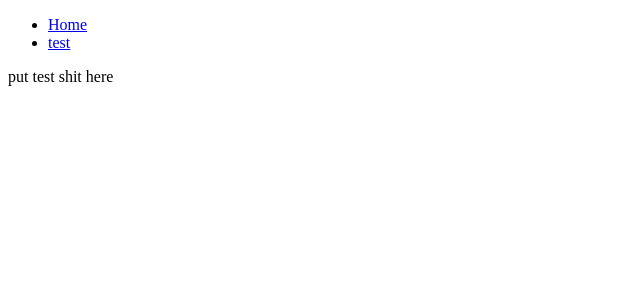
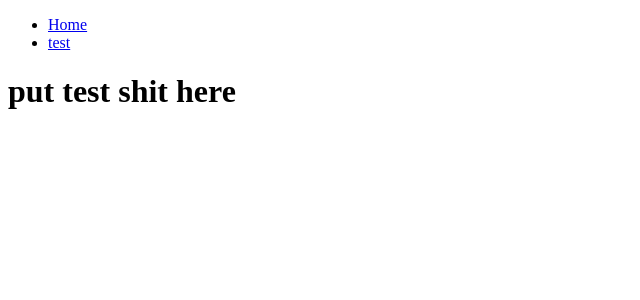
Before and after one commit to sergeantcatt/neko-planner, a React app in the folder neko/: page /test in a window 1280 px wide. Shown: the top 300 px of the page, without its empty margins (0-640 px from the left). Built offline with nearby package versions, Linux system fonts and the light colour scheme.

Commit message:
Update Test.jsx

```diff
--- a/neko/src/pages/Test.jsx
+++ b/neko/src/pages/Test.jsx
@@ -3,7 +3,7 @@ import React from 'react'
 const Test= () => {
    return (
     <>
-        <p>put test shit here</p>
+        <h1>put test shit here</h1>
     </>
    )
 }
```
